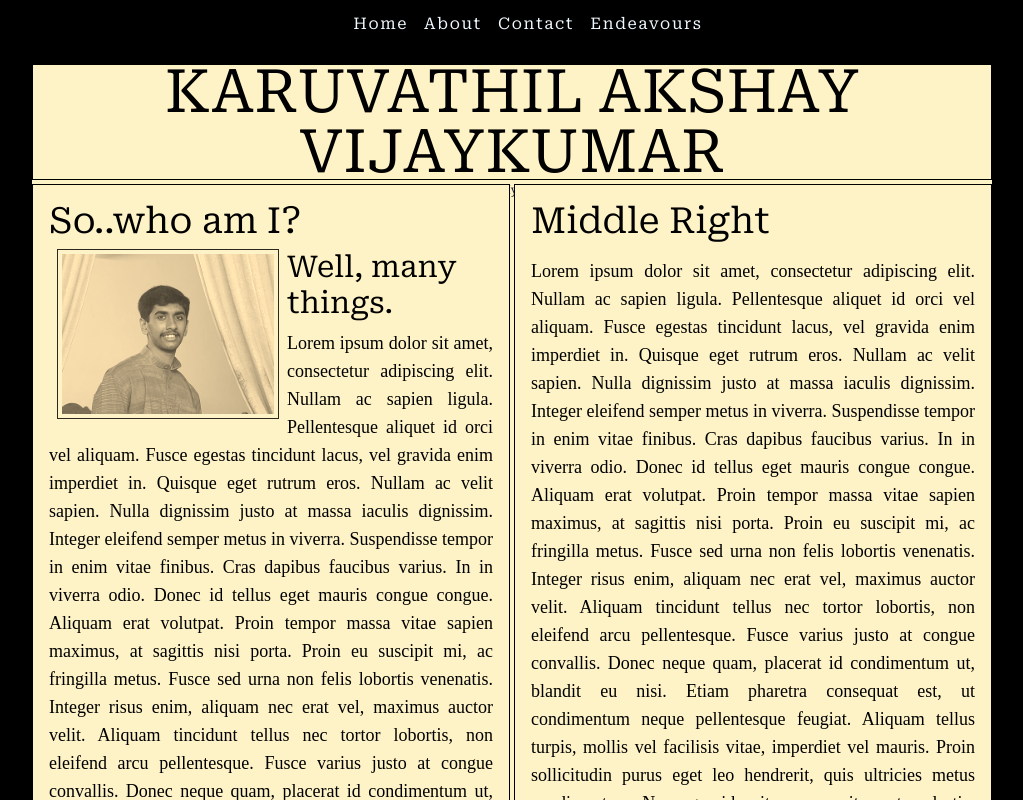
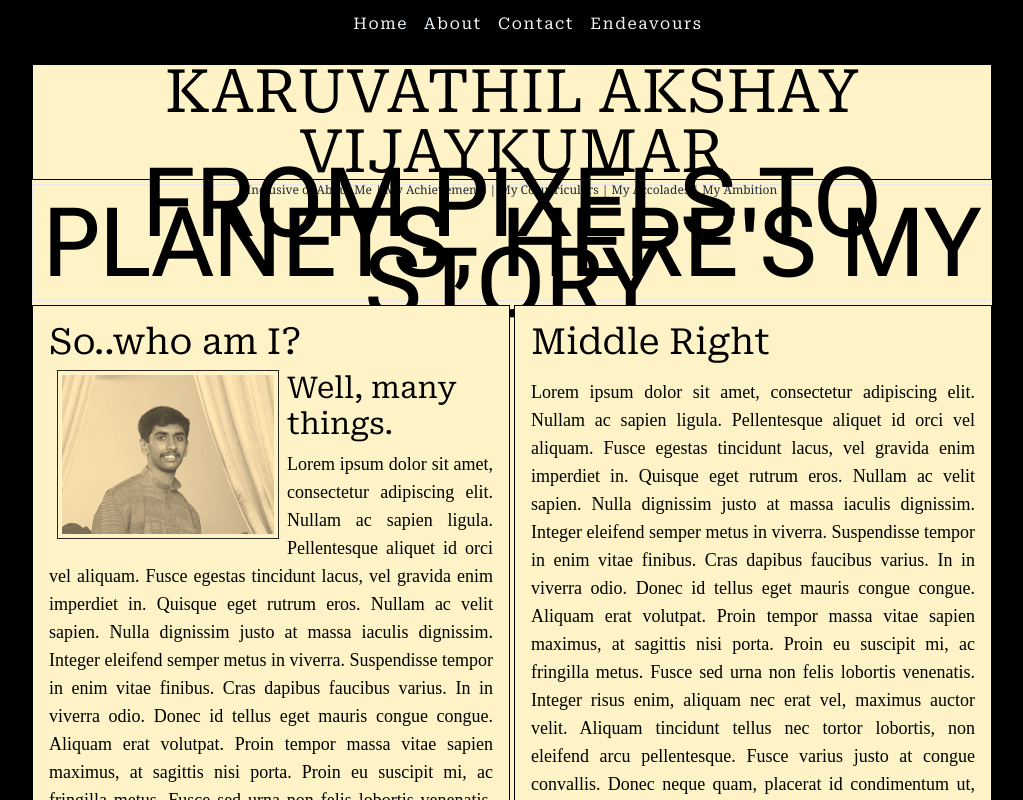
Before and after one commit to Akshay-VK/Akshay-VK.github.io, a SvelteKit app: page / in a window 1280 px wide. Shown: the top 800 px of the page, without its empty margins (112-1135 px from the left). Built offline with nearby package versions, Linux system fonts and the light colour scheme.

Commit message:
feat: Added a main subheading like some breaking news and added a todo list to keep track

```diff
--- a/src/routes/+layout.svelte
+++ b/src/routes/+layout.svelte
@@ -15,7 +15,7 @@
 </div>
 
 <style>
-	@import url('https://fonts.googleapis.com/css2?family=Newsreader:ital,opsz,wght@0,6..72,200..800;1,6..72,200..800&family=Roboto+Flex:opsz,wght@8..144,100..1000&family=Roboto+Serif:ital,opsz,wdth,wght,GRAD@0,8..144,82.3,100..900,-27&display=swap');
+	@import url('https://fonts.googleapis.com/css2?family=Newsreader:ital,opsz,wght@0,6..72,200..800;1,6..72,200..800&family=Roboto+Flex:opsz,wdth,wght@8..144,40,450&family=Roboto+Serif:ital,opsz,wdth,wght,GRAD@0,8..144,82.3,100..900,-27&display=swap');
 	* {
 		font-family: 'Roboto Serif';
 		font-optical-sizing: auto;
--- a/src/routes/+page.svelte
+++ b/src/routes/+page.svelte
@@ -5,6 +5,7 @@
 	import Section from './Section.svelte';
 	import Image from './Image.svelte';
 	import Link from './Link.svelte';
+	import Headline from './Headline.svelte';
 
 	onMount(() => {
 		let elem = Array.from(document.querySelectorAll('.bg-amber-100'));
@@ -56,8 +57,11 @@
 		<div class="main-heading col-span-6 row-span-1 bg-amber-100 border border-black p-2 grid content-center">
 			<Masthead/>
 		</div>
+		<div class="main-heading col-span-6 row-span-1 border p-2 grid content-center transition-transform duration-500">
+			<Headline>FROM PIXELS TO PLANETS, HERE'S MY STORY</Headline>
+		</div>
 		<div
-			class="row-span-7 col-span-3 bg-amber-100 border border-black p-4 transition-transform duration-500 overflow-hidden mb-1 dir-right"
+			class="row-span-6 col-span-3 bg-amber-100 border border-black p-4 transition-transform duration-500 overflow-hidden mb-1 dir-right"
 		>
 			<!-- This is how the Section works....divs are used with the slot attribute to define
 			various parts of the main section like the headline, an image of it, the content the article,
@@ -69,7 +73,7 @@
 			</Section>
 		</div>
 		<div
-			class="row-span-7 col-span-3 bg-amber-100 border border-black p-4 transition-transform duration-500  overflow-hidden mb-1 dir-left"
+			class="row-span-6 col-span-3 bg-amber-100 border border-black p-4 transition-transform duration-500  overflow-hidden mb-1 dir-left"
 		>
 			<Section>
 				<div slot="headline">Middle Right</div>
--- /dev/null
+++ b/src/routes/Headline.svelte
@@ -0,0 +1,26 @@
+<div class=" text-center bigfont font-bold">
+    <slot>No headline provided.</slot>
+</div>
+
+<style>
+    .bigfont {
+        font-size: 6rem;
+  font-family: "Roboto Flex", sans-serif;
+  font-optical-sizing: auto;
+  font-weight: 450;
+  font-style: normal;
+  font-variation-settings:
+    "slnt" 0,
+    "wdth" 40,
+    "GRAD" 0,
+    "XOPQ" 96,
+    "XTRA" 468,
+    "YOPQ" 79,
+    "YTAS" 750,
+    "YTDE" -203,
+    "YTFI" 738,
+    "YTLC" 514,
+    "YTUC" 712;
+}
+
+</style>
```
Also changed, not shown: todo.txt (added).
